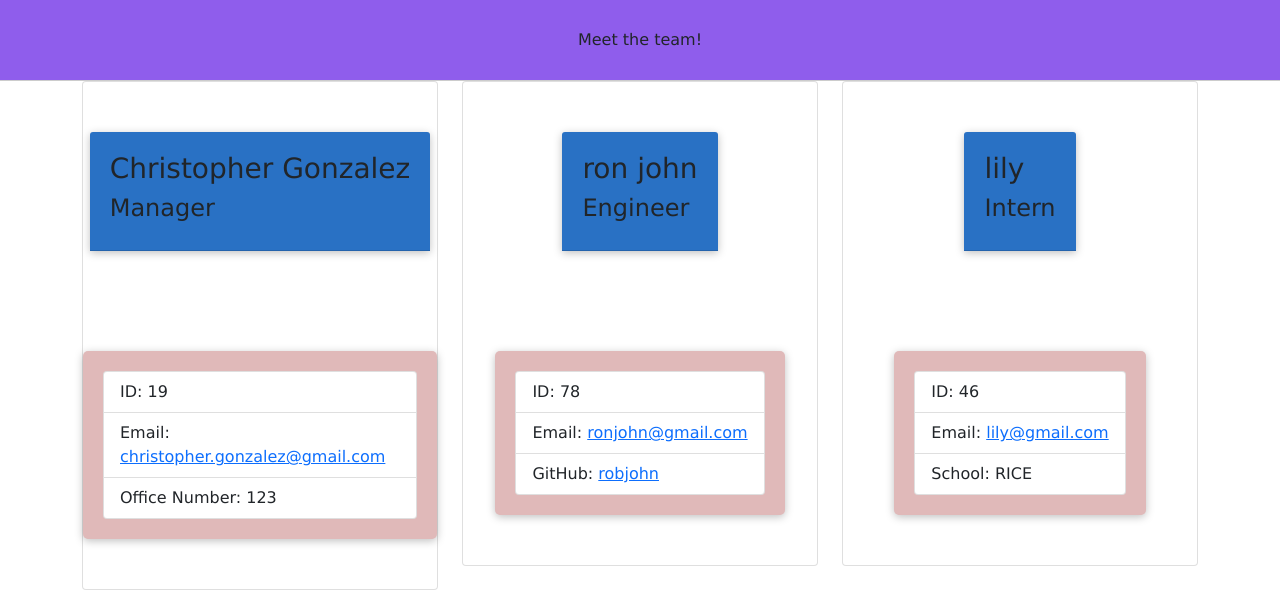
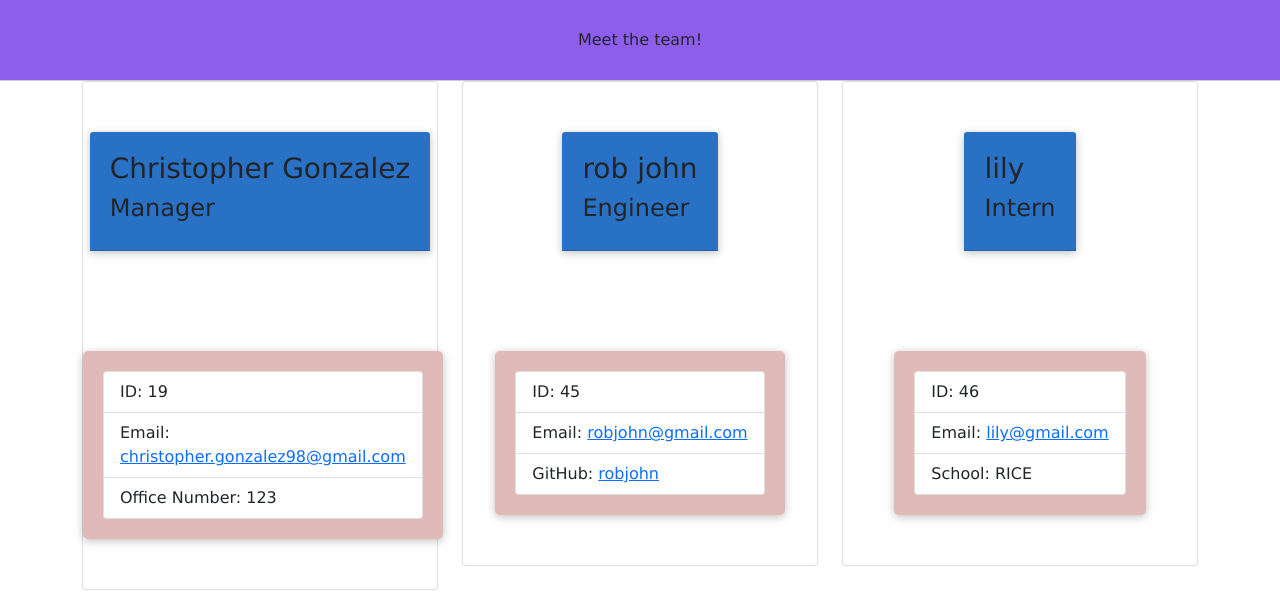
Before and after one commit to chrisjg19/team-profile-gen, a website: page dist/index.html in a window 1280 px wide. Drawn offline with nearby package versions, Linux system fonts and the light colour scheme; files that its build step writes are made by us from their sources.

```diff
--- a/dist/index.html
+++ b/dist/index.html
@@ -38,7 +38,7 @@
                 <div class="card-body">
                   <ul class="list-group">
                     <li class="list-group-item">ID: 19</li>
-                    <li class="list-group-item">Email: <a href="mailto:christopher.gonzalez@gmail.com">christopher.gonzalez@gmail.com</a></li>
+                    <li class="list-group-item">Email: <a href="mailto:christopher.gonzalez98@gmail.com">christopher.gonzalez98@gmail.com</a></li>
                     <li class="list-group-item">Office Number: 123</li>
                   </ul>
                 </div>
@@ -49,13 +49,13 @@
             <div class="col-md-4 col-sm-6">
               <div class="card">
                 <div class="card-header">
-                  <h3>ron john</h3>
+                  <h3>rob john</h3>
                   <h4>Engineer</h4>
                 </div>
                 <div class="card-body">
                   <ul class="list-group">
-                    <li class="list-group-item">ID: 78</li>
-                    <li class="list-group-item">Email: <a href="mailto:ronjohn@gmail.com">ronjohn@gmail.com</a></li>
+                    <li class="list-group-item">ID: 45</li>
+                    <li class="list-group-item">Email: <a href="mailto:robjohn@gmail.com">robjohn@gmail.com</a></li>
                     <li class="list-group-item">GitHub: <a href="https://github.com/robjohn" target="_blank" rel="noopener">robjohn</a></li>
                   </ul>
                 </div>
```
Also changed, not shown: README.md, src/teamcard.PNG (added).
